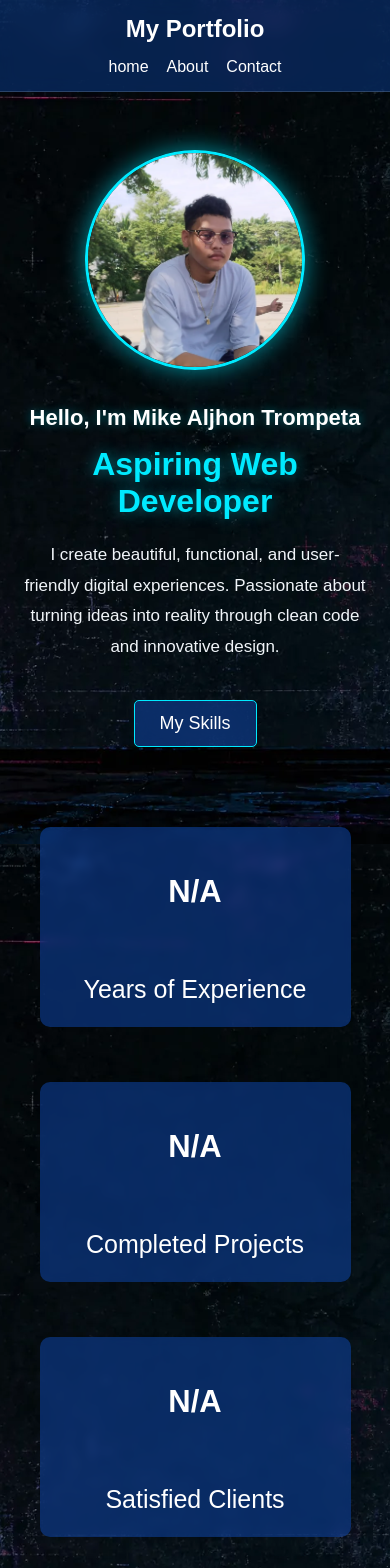
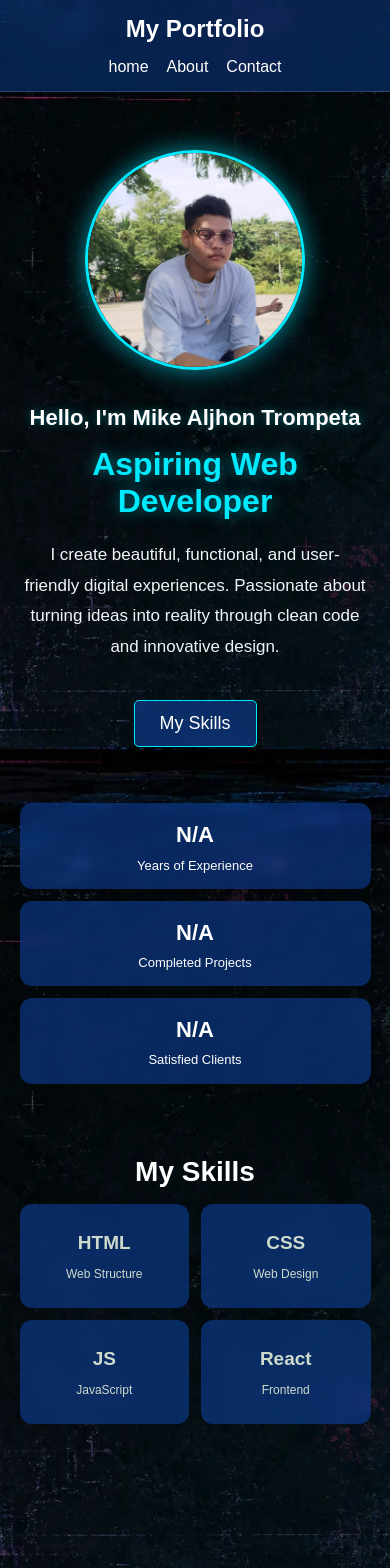
Before and after one commit to MACKY358/portfolio1.0, a React (Vite) app in the folder my-portfolio/: page / in a window 390 px wide. Shown: the top 1568 px of the page. Built offline with nearby package versions, Linux system fonts and the light colour scheme.

Commit message:
Shrink the experience and skill cards on phones
The stat cards were 200px tall full-width panels and every skill took a full
row, which pushed the page to 3267px. Stats are now 85px compact cards and
skills sit two per row at 104px, with smaller type and no dead space between
the two sections.

```diff
--- a/my-portfolio/src/App.css
+++ b/my-portfolio/src/App.css
@@ -504,21 +504,79 @@ header {
         height: 220px;
     }
 
+    /* Experience stats: compact cards instead of tall panels */
     .experiences {
-        gap: 15px;
+        gap: 12px;
+        padding: 0 5%;
+        margin: 16px auto 32px;
+        font-size: 16px;
     }
 
     .box {
         width: 100%;
-        max-width: 350px;
+        max-width: 100%;
+        height: auto;
+        padding: 14px 16px;
+        margin: 0;
+        border-radius: 12px;
     }
+
+    .box h3 {
+        font-size: 22px;
+        margin-top: 0;
+    }
+
+    .box p {
+        font-size: 13px;
+        margin-top: 4px;
+    }
+
      .contact_box {
         width: 100%;
         max-width: 350px;
     }
-     .skill_box {
+
+    /* Skills: two small cards per row */
+    .skills-box {
+        display: grid;
+        grid-template-columns: repeat(2, minmax(0, 1fr));
+        gap: 12px;
         width: 100%;
-        max-width: 350px;
+        padding: 0 5%;
+        margin: 16px auto 32px;
+    }
+
+    .skill_box {
+        width: 100%;
+        max-width: none;
+        height: 104px;
+        margin: 0;
+        padding: 12px 10px;
+        border-radius: 12px;
+        justify-content: center;
+        gap: 6px;
+    }
+
+    .skill_box h3 {
+        font-size: 19px;
+        margin-top: 0;
+    }
+
+    .skill_box p {
+        font-size: 12px;
+        margin-top: 2px;
+    }
+
+    /* Close the empty space that used to separate the two sections */
+    .skill {
+        min-height: 0;
+        margin-top: 0;
+        padding-top: 10px;
+    }
+
+    .skill h2 {
+        margin-top: 30px;
+        font-size: 28px;
     }
      .about {
         padding: 150px 5% 50px;
```
